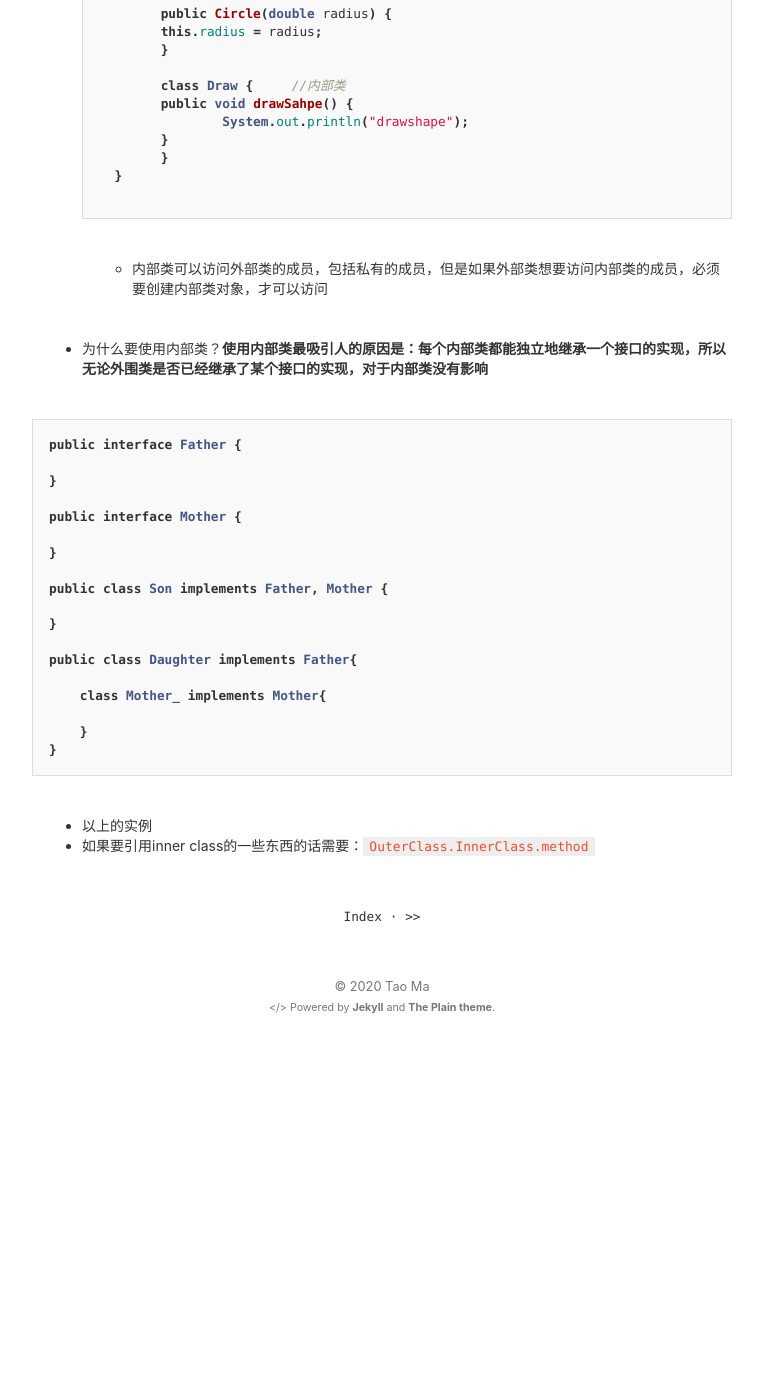
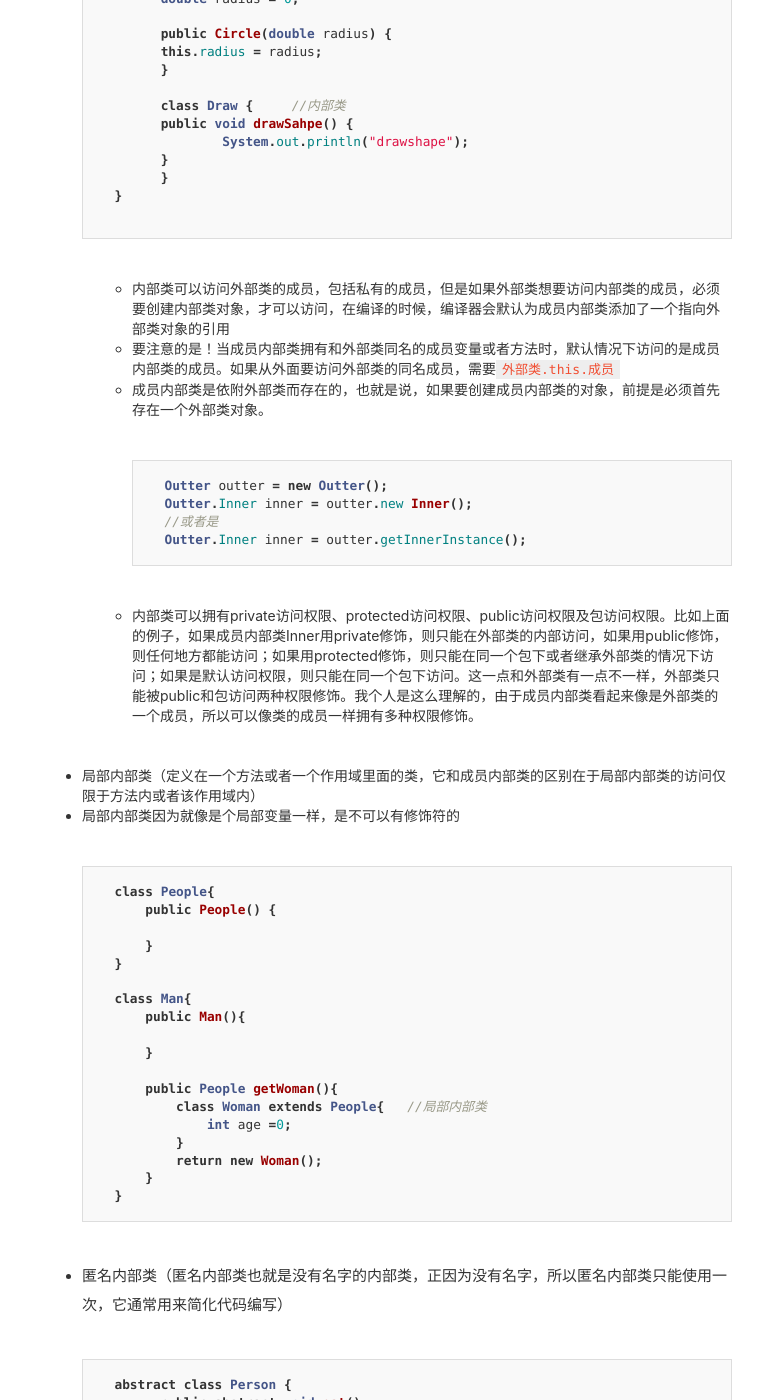
Before and after one commit to Michaeltaoma/michaeltaoma.github.io, a Jekyll site: the page built from _posts/2020-05-09-java-on-call-2.md, in a window 1280 px wide and 1400 px high, scrolled down 10396 px. Shown: the whole window, without its empty margins (258-1021 px from the left). Built offline with Jekyll 4.4.1, drawn with Linux system fonts in a browser that asks for light colours; comment, search, counter and statistics services are not loaded; before the commit the page ends 11449 px from its top, so only the background shows below that; some of the changed text lies outside the part shown.

Commit message:
update article

````diff
--- a/_posts/2020-05-09-java-on-call-2.md
+++ b/_posts/2020-05-09-java-on-call-2.md
@@ -364,6 +364,7 @@
 
 #### 内部类(Inner Class)
 - 关于内部类的内容多选自<a href="https://www.cnblogs.com/chenssy/p/3388487.html">java提高篇（八）----详解内部类</a>
+- 还有这个<a href="https://www.cnblogs.com/dolphin0520/p/3811445.html">Java内部详解</a>
 - A class defined within a class。就是在一个类的内部再定义一个类。里面定义的这个类就叫做内部类。
 
 - 成员内部类（成员内部类是最普通的内部类，它的定义为位于另一个类的内部）
@@ -383,7 +384,80 @@
 	}
 
 	```
-	- 内部类可以访问外部类的成员，包括私有的成员，但是如果外部类想要访问内部类的成员，必须要创建内部类对象，才可以访问
+	- 内部类可以访问外部类的成员，包括私有的成员，但是如果外部类想要访问内部类的成员，必须要创建内部类对象，才可以访问，在编译的时候，编译器会默认为成员内部类添加了一个指向外部类对象的引用
+	- 要注意的是！当成员内部类拥有和外部类同名的成员变量或者方法时，默认情况下访问的是成员内部类的成员。如果从外面要访问外部类的同名成员，需要<code>外部类.this.成员</code>
+	- 成员内部类是依附外部类而存在的，也就是说，如果要创建成员内部类的对象，前提是必须首先存在一个外部类对象。
+	```java
+	Outter outter = new Outter();
+	Outter.Inner inner = outter.new Inner();
+	//或者是
+	Outter.Inner inner = outter.getInnerInstance();
+	```
+	- 内部类可以拥有private访问权限、protected访问权限、public访问权限及包访问权限。比如上面的例子，如果成员内部类Inner用private修饰，则只能在外部类的内部访问，如果用public修饰，则任何地方都能访问；如果用protected修饰，则只能在同一个包下或者继承外部类的情况下访问；如果是默认访问权限，则只能在同一个包下访问。这一点和外部类有一点不一样，外部类只能被public和包访问两种权限修饰。我个人是这么理解的，由于成员内部类看起来像是外部类的一个成员，所以可以像类的成员一样拥有多种权限修饰。
+
+- 局部内部类（定义在一个方法或者一个作用域里面的类，它和成员内部类的区别在于局部内部类的访问仅限于方法内或者该作用域内）
+- 局部内部类因为就像是个局部变量一样，是不可以有修饰符的
+	```java
+	class People{
+		public People() {
+
+		}
+	}
+
+	class Man{
+		public Man(){
+
+		}
+
+		public People getWoman(){
+			class Woman extends People{   //局部内部类
+				int age =0;
+			}
+			return new Woman();
+		}
+	}
+	```
+- 匿名内部类（匿名内部类也就是没有名字的内部类，正因为没有名字，所以匿名内部类只能使用一次，它通常用来简化代码编写）
+
+	```java
+	abstract class Person {
+    	public abstract void eat();
+	}
+
+	public class Demo {
+    	public static void main(String[] args) {
+        	Person p = new Person() {
+            	public void eat() {
+                	System.out.println("eat something");
+            	}
+        	};
+        	p.eat();
+    	}
+	}
+	```
+	- 以上这段代码的运行结果也是eat something，这样的写法就比较简洁
+	- 匿名内部类是唯一一个没有构造函数的类
+- 静态内部类（和成员内部类很像，只不过他多了个静态修饰符）
+	```java
+	public class Test {
+    	public static void main(String[] args)  {
+        	Outter.Inner inner = new Outter.Inner();
+    	}
+	}
+
+	class Outter {
+    	public Outter() {
+
+    	}
+
+    	static class Inner {
+        	public Inner() {
+
+        	}
+    	}
+	}
+	```
+	- 静态内部类是不可以像成员内部类一样访问外部类非静态的内容，因为静态内部类是独立于外部类的，是可以独立创建的，所以如果允许静态内部类访问外部类的非静态的内容的话就会产生矛盾
 
 - 为什么要使用内部类？**使用内部类最吸引人的原因是：每个内部类都能独立地继承一个接口的实现，所以无论外围类是否已经继承了某个接口的实现，对于内部类没有影响**
 
@@ -407,5 +481,38 @@
     }
 }
 ```
-- 以上的实例
-- 如果要引用inner class的一些东西的话需要：<code>OuterClass.InnerClass.method</code>
+- 思考一个很高深的问题，为什么局部内部类和匿名内部类只可以访问局部final变量？先考虑以下代码
+
+	```java
+	public class Test {
+    	public static void main(String[] args)  {
+
+    	}
+
+    	public void test(final int b) {
+        	final int a = 10;
+        	new Thread(){
+            	public void run() {
+                	System.out.println(a);
+                	System.out.println(b);
+            	};
+        	}.start();
+    	}
+	}
+	```
+- 这段代码就很有东西，观察test这个方法，他访问的是a和b这两个final变量，当test方法执行完毕之后，变量a和b的生命周期就结束了（因为是局部的），那么如果Thread在此时还没结束，Thread还要访问a/b的，那么怎么办呢？Java采用了复制的手段来解决这个问题，具体是：也就说如果局部变量的值在编译期间就可以确定，则直接在匿名内部里面创建一个拷贝。如果局部变量的值无法在编译期间确定，则通过构造器传参的方式来对拷贝进行初始化赋值。前者很好理解，如果是后者的话，可以看出，在run方法中访问的变量a和test中实际的局部变量啊不是一个变量，他们只不过有一样的值，那么如果test中的a被确定了，然后run又想改变a的内容的话，会造成数据不一致！所以java编译器限定必须将变量a限制为final变量
+
+- final关键字：可以修饰类，方法和变量，fianl修饰的类不能被子类继承，final修饰的方法，不能被子类重写，final修饰的变量的值不能被改变，其实也就相当于一个常量了
+
+### 常用API
+#### Wrapper classes
+#### Object
+#### Scanner
+#### String
+#### Arrays
+#### StringBuffer
+#### Random
+#### System
+#### Date
+#### DateFormat
+#### Calender
````
Also changed, not shown: 2 other files.
